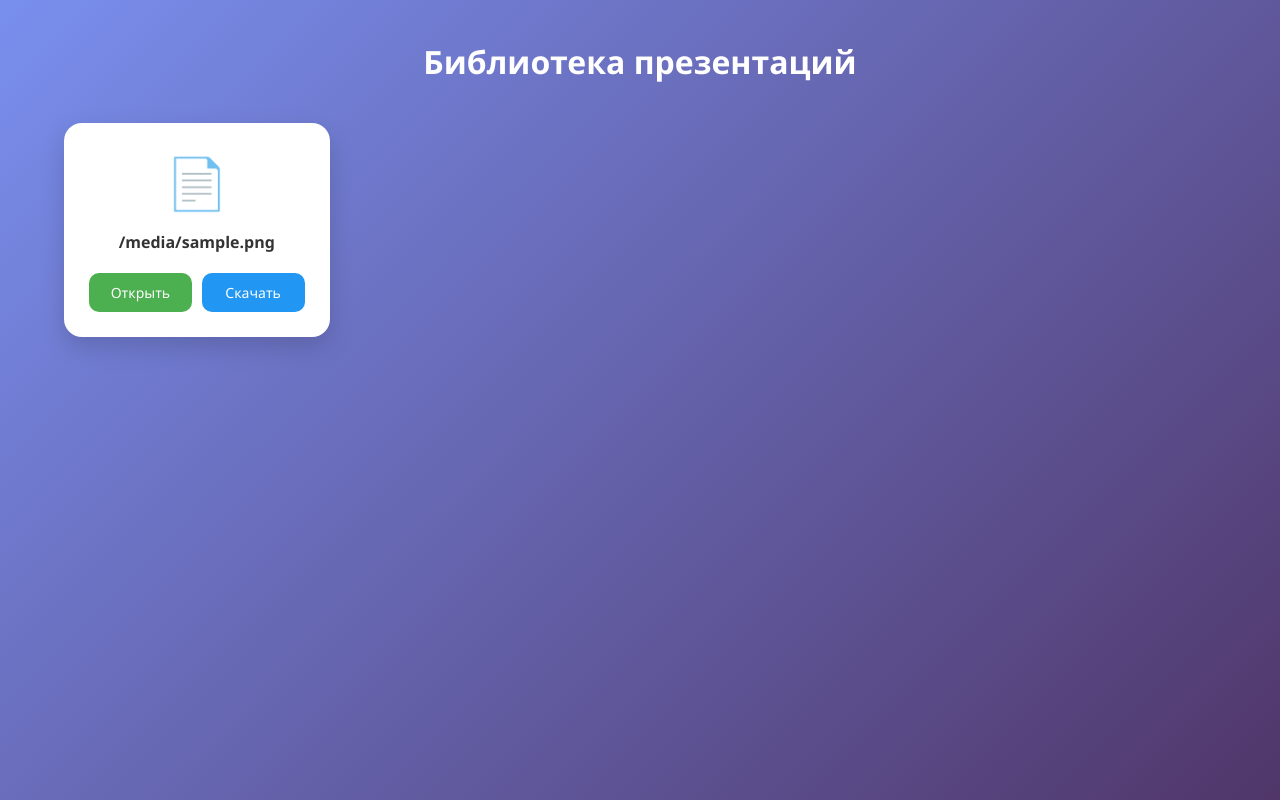
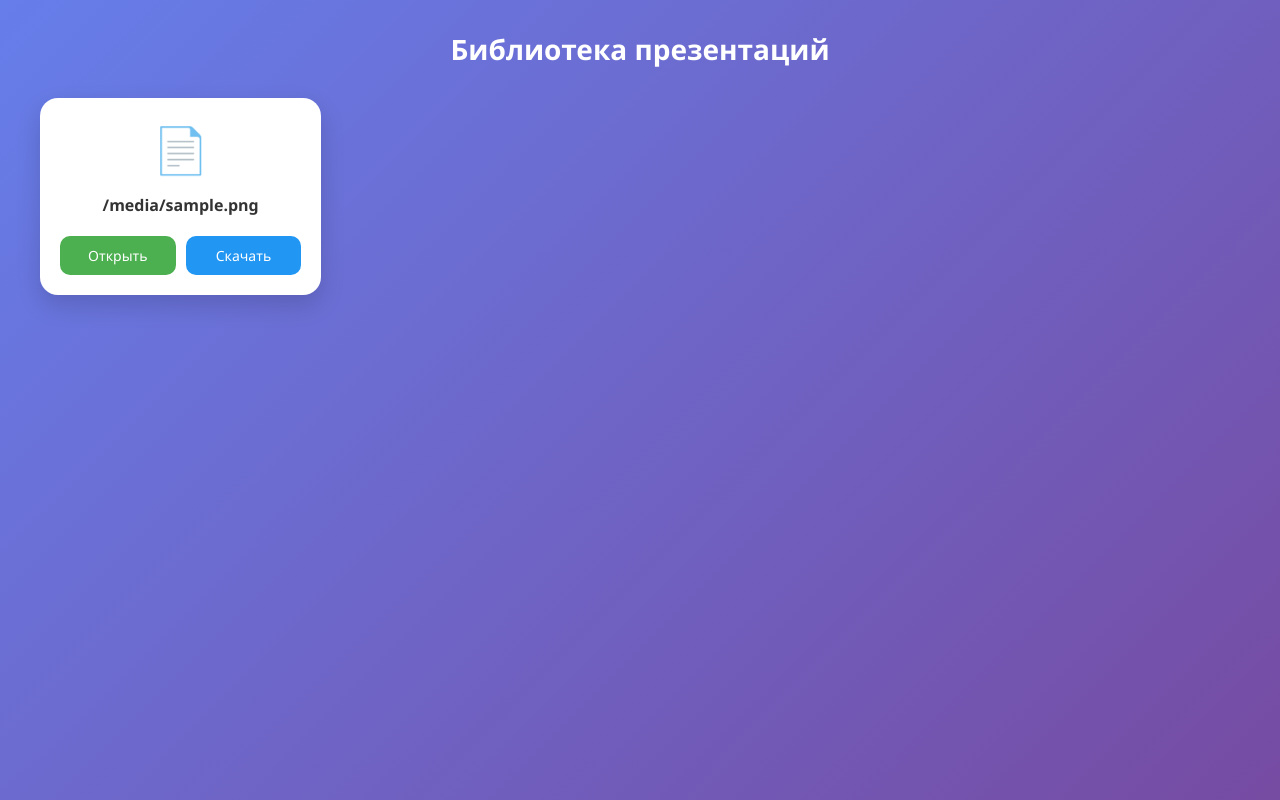
Before and after one commit to milts-main/IT-projects-site, a Flask app: template templates/index.html in a window 1280 px wide. Run offline with Flask 3, Linux system fonts and the light colour scheme; the template is opened without the code that fills it: most values are stand-ins (such as "Sample title", 1, 10 or a date in 2020).

Commit message:
Адаптация под мобильные устройства

```diff
--- a/static/style.css
+++ b/static/style.css
@@ -1,47 +1,81 @@
+* {
+    box-sizing: border-box;
+}
+
 body {
     margin: 0;
     font-family: 'Segoe UI', sans-serif;
-    background: linear-gradient(135deg, #798fee, #503669);
+    background: linear-gradient(135deg, #667eea, #764ba2);
     min-height: 100vh;
 }
 
+/* ---------- HEADER ---------- */
+
 header {
     text-align: center;
-    padding: 40px 0;
+    padding: 30px 15px;
     color: white;
 }
 
 h1 {
     margin: 0;
     font-weight: 600;
+    font-size: 28px;
 }
 
+/* ---------- GRID ---------- */
+
 .grid {
-    width: 90%;
+    width: 95%;
     max-width: 1200px;
-    margin: 0 auto 50px auto;
+    margin: 0 auto 40px auto;
     display: grid;
-    grid-template-columns: repeat(auto-fill, minmax(250px, 1fr));
-    gap: 30px;
+    gap: 25px;
 }
+
+/* ПК */
+@media (min-width: 1024px) {
+    .grid {
+        grid-template-columns: repeat(4, 1fr);
+    }
+}
+
+/* Планшет */
+@media (min-width: 600px) and (max-width: 1023px) {
+    .grid {
+        grid-template-columns: repeat(2, 1fr);
+    }
+}
+
+/* Телефон */
+@media (max-width: 599px) {
+    .grid {
+        grid-template-columns: 1fr;
+    }
+
+    h1 {
+        font-size: 22px;
+    }
+}
+
+/* ---------- CARD ---------- */
 
 .card {
     background: white;
-    padding: 25px;
+    padding: 20px;
     border-radius: 18px;
     box-shadow: 0 10px 25px rgba(0, 0, 0, 0.15);
     text-align: center;
     transition: 0.3s ease;
-    position: relative;
 }
 
 .card:hover {
-    transform: translateY(-8px);
+    transform: translateY(-6px);
     box-shadow: 0 15px 35px rgba(0, 0, 0, 0.25);
 }
 
 .icon {
-    font-size: 50px;
+    font-size: 45px;
     margin-bottom: 15px;
 }
 
@@ -52,10 +86,18 @@ h1 {
     word-break: break-word;
 }
 
+/* ---------- BUTTONS ---------- */
+
 .buttons {
     display: flex;
-    justify-content: space-between;
     gap: 10px;
+}
+
+/* На телефоне кнопки вертикально */
+@media (max-width: 480px) {
+    .buttons {
+        flex-direction: column;
+    }
 }
 
 .btn {
@@ -66,6 +108,7 @@ h1 {
     color: white;
     font-size: 14px;
     font-weight: 500;
+    text-align: center;
     transition: 0.3s;
 }
 
--- a/templates/index.html
+++ b/templates/index.html
@@ -2,22 +2,21 @@
 <html lang="ru">
 <head>
     <meta charset="UTF-8">
+    <meta name="viewport" content="width=device-width, initial-scale=1.0">
     <title>Библиотека презентаций</title>
     <link rel="stylesheet" href="{{ url_for('static', filename='style.css') }}">
 </head>
 <body>
 
 <header>
-    <h1> Библиотека презентаций</h1>
+    <h1>Библиотека презентаций</h1>
 </header>
 
 <div class="grid">
 
 {% for file in files %}
 <div class="card">
-    <div class="icon">
-        📄
-    </div>
+    <div class="icon">📄</div>
 
     <div class="card-title">
         {{ file }}
```
Also changed, not shown: 1 other file.
